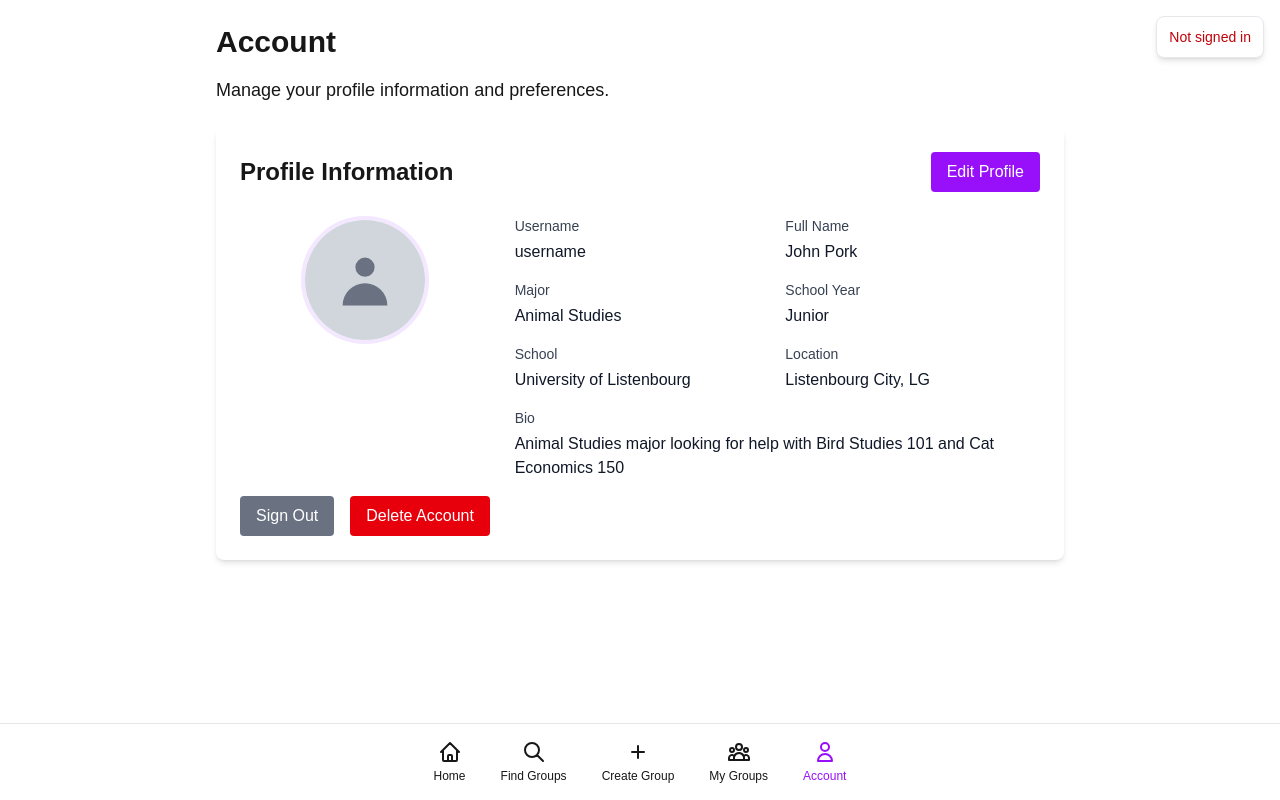
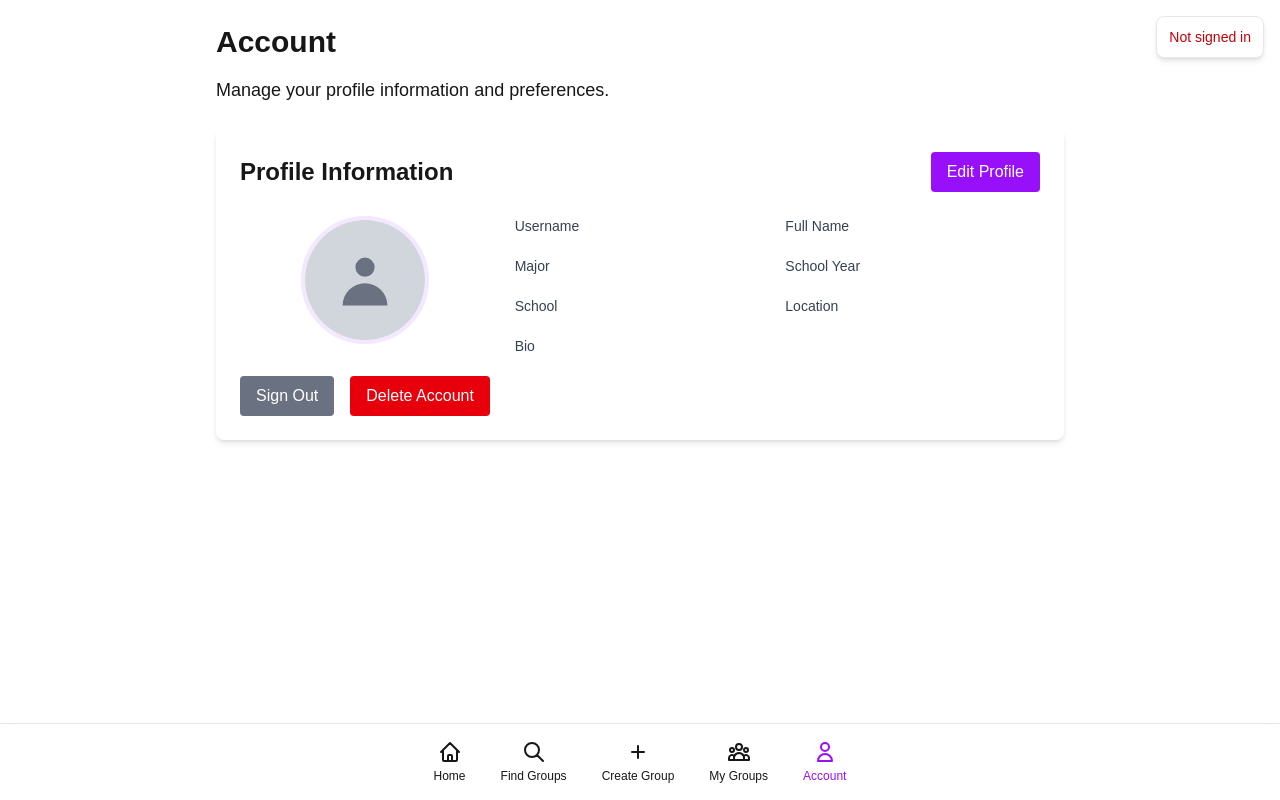
Before and after one commit to BrennerKrogh/CLSF, a Next.js app in the folder client/: page /account in a window 1280 px wide. Built offline with nearby package versions, Linux system fonts and the light colour scheme; no server answers.

Commit message:
signup takes you to account

```diff
--- a/client/src/app/account/components/AccountProfile.tsx
+++ b/client/src/app/account/components/AccountProfile.tsx
@@ -7,10 +7,14 @@ import { useEffect } from 'react';
 import { auth, loadUserProfile, saveUserProfile } from '../../../firebase';
 import { deleteAccount } from '../../../firebase';
 import { signOut } from "firebase/auth";
+import { useSearchParams } from 'next/navigation';
 
 export default function AccountProfile() {
   // State for edit mode
-  const [isEditing, setIsEditing] = useState(false);
+
+  const searchParams = useSearchParams();
+  const startInEditMode = searchParams.get('edit') == 'true';
+  const [isEditing, setIsEditing] = useState(startInEditMode);
 
   // State for user profile data
   type Profile = {
@@ -24,17 +28,20 @@ export default function AccountProfile() {
     bio: string;
   };
 
+
+
   // Step 2: Default profile
   const defaultProfileData: Profile = {
     profilePicture: '/placeholder-avatar.png',
-    username: 'username',
-    name: 'John Pork',
-    major: 'Animal Studies',
-    schoolYear: 'Junior',
-    school: 'University of Listenbourg',
-    location: 'Listenbourg City, LG',
-    bio: 'Animal Studies major looking for help with Bird Studies 101 and Cat Economics 150',
+    username: '',
+    name: '',
+    major: '',
+    schoolYear: '',
+    school: '',
+    location: '',
+    bio: '',
   };
+
 
   // Step 3: Use typed state
   const [profileData, setProfileData] = useState<Profile>(defaultProfileData);
--- a/client/src/app/login/page.tsx
+++ b/client/src/app/login/page.tsx
@@ -23,7 +23,7 @@ export default function LoginPage() {
     setError('');
     try {
       await createUserWithEmailAndPassword(auth, email, password);
-      window.location.href = '/home';
+      window.location.href = '/account?edit=true';
     } catch (err: any) {
       setError(err.message);
     } finally {
```
